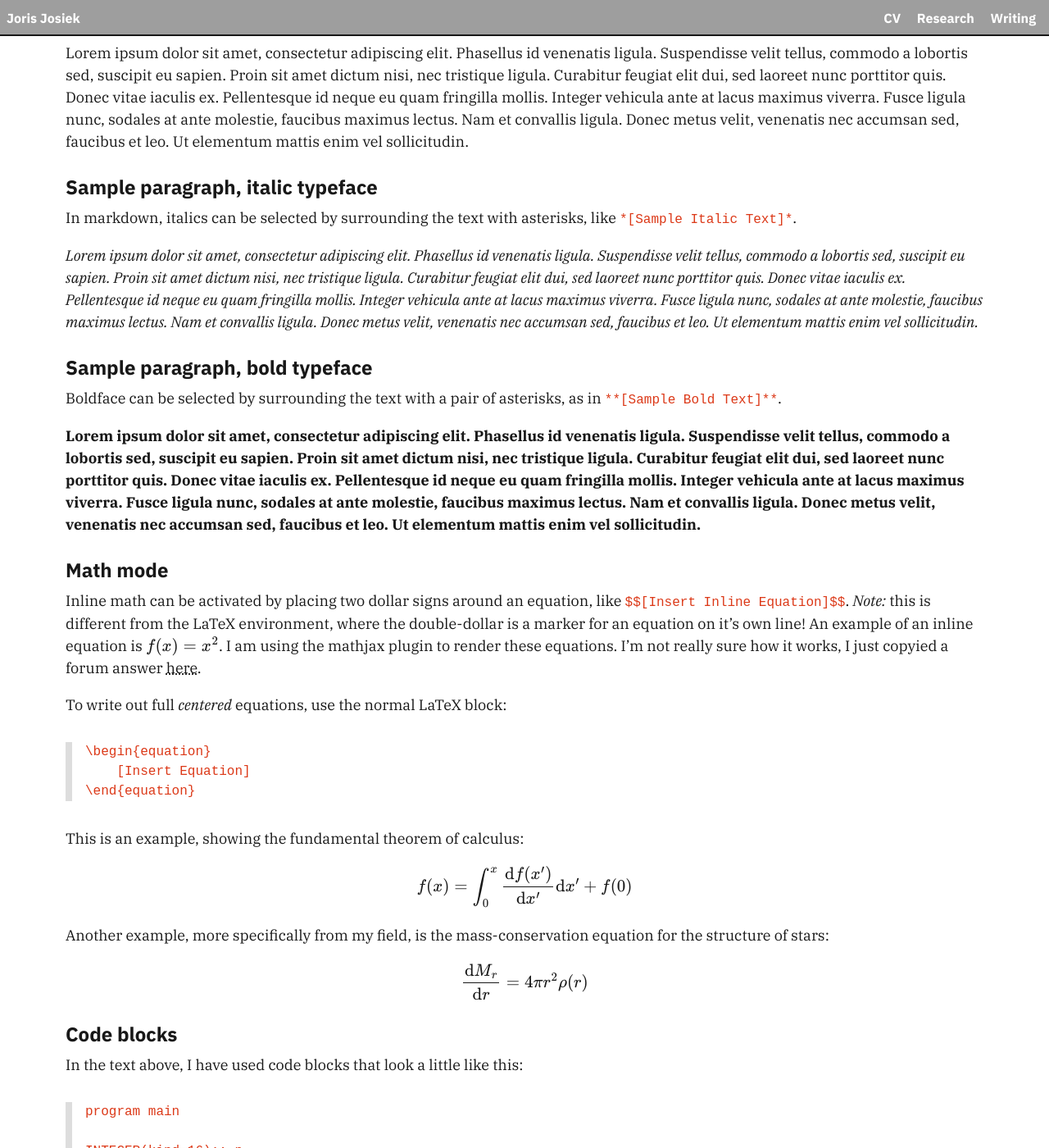
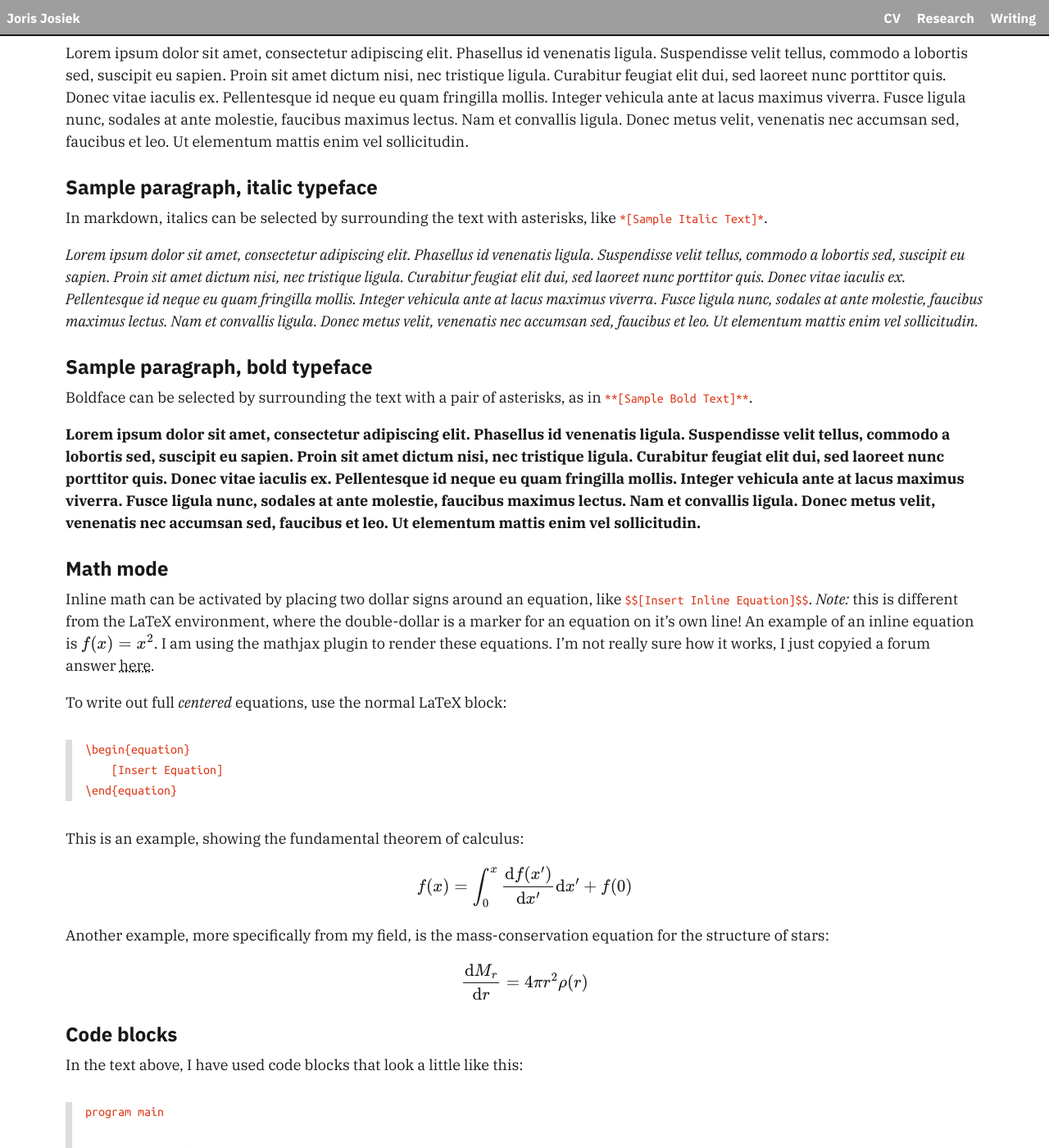
Before and after one commit to JorisJosiek/jorisjosiek.github.io, a Jekyll site: the page built from _posts/2022-11-18-markdown-test.md, in a window 1280 px wide and 1400 px high, scrolled down 482 px. Shown: the whole window at 82% size. Built offline with Jekyll 4.4.1, drawn with Linux system fonts in a browser that asks for light colours; formulas are drawn with MathJax 3.

Commit message:
Added monospaced font.

```diff
--- a/_sass/_components.scss
+++ b/_sass/_components.scss
@@ -12,6 +12,7 @@ pre {
 code {
     color: $color-code;
     font-size: $body-font-size;
+    font-family: $code-font-family;
     padding: 1px 0px;
 }
 
--- a/_sass/_variables.scss
+++ b/_sass/_variables.scss
@@ -3,6 +3,7 @@
 // Font family
 $body-font-family: "IBM Plex Serif", "Century Schoolbook", serif;
 $heading-font-family: "IBM Plex Sans", "FreeSans", Arial, sans-serif;
+$code-font-family: "Ubuntu Mono", monospace;
 $body-font-size: 16px;
 $prose-font-size: 18px;
 $prose-size-mobile: 16px;
--- a/assets/style.scss
+++ b/assets/style.scss
@@ -39,6 +39,13 @@
         font-style: normal;
         }
 
+@font-face {
+        font-family: 'Ubuntu Mono';
+        src: url('https://jorisjosiek.com/assets/fonts/UbuntuMono-Regular.ttf') format('truetype');
+        font-weight: normal;
+        font-style: normal;
+        }
+
 
 
 
```
Also changed, not shown: assets/fonts/UbuntuMono-Regular.ttf (added).
